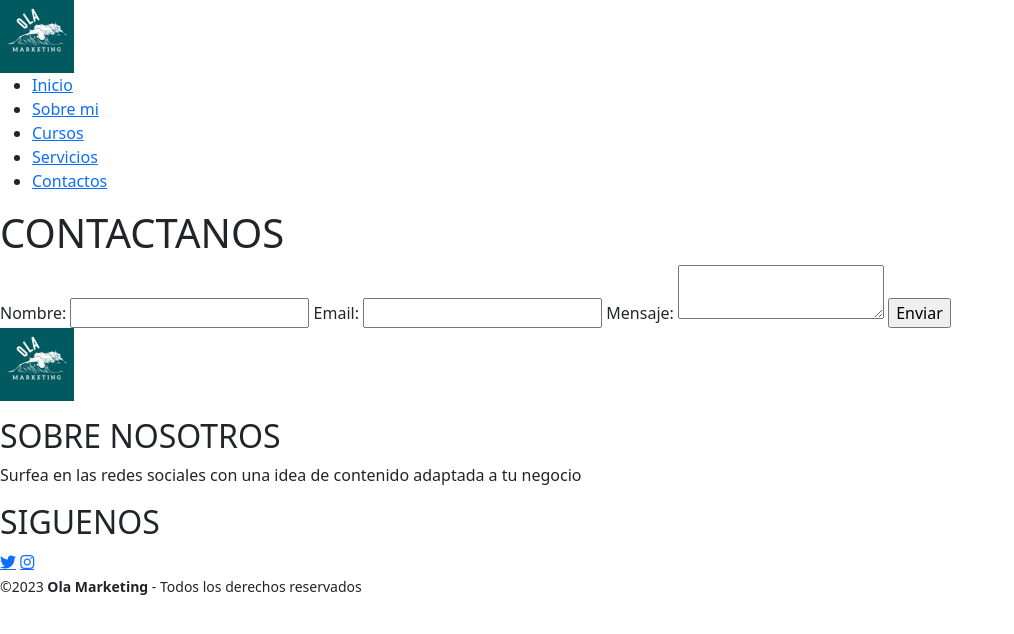
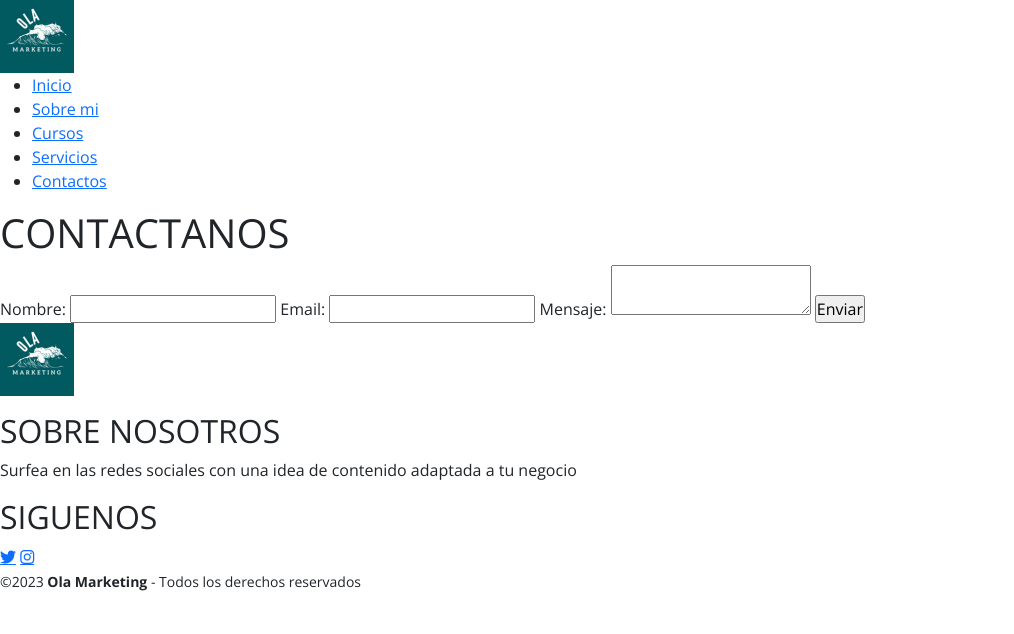
Before and after one commit to mauroortiz5/effective-meme, a website: page pages/contactos.html in a window 1280 px wide. Shown: the whole page, without its empty margins (0-1014 px from the left). Drawn offline with nearby package versions, Linux system fonts and the light colour scheme; files that its build step writes are made by us from their sources.

Commit message:
agrego sass

```diff
--- a/pages/contactos.html
+++ b/pages/contactos.html
@@ -3,6 +3,8 @@
 <head>
     <meta charset="UTF-8">
     <meta name="viewport" content="width=device-width, initial-scale=1.0">
+    <meta name="description" content="Ponte en contacto con nuestro equipo en marketing digital para obtener más información sobre nuestros servicios y cómo podemos ayudarte a alcanzar tus objetivos en línea. Ya sea que necesites asesoramiento estratégico, campañas publicitarias efectivas, optimización de tu presencia en redes sociales o cualquier otra necesidad relacionada con el marketing digital, estamos aquí para ayudarte. Completa el formulario de contacto y nos pondremos en contacto contigo a la brevedad posible. También puedes encontrar nuestra información de contacto, incluyendo dirección de correo electrónico y número de teléfono, para comunicarte directamente con nosotros. Estamos emocionados de trabajar contigo y ayudarte a destacar en el competitivo mundo del marketing digital.">
+    <meta name="keywords" content="contacto, marketing digital, servicio de contacto, información de contacto, comunicarse con nosotros, formularios de contacto, consultas de marketing, asesoramiento en marketing, soporte al cliente, consultas comerciales">
     <link href="https://cdn.jsdelivr.net/npm/bootstrap@5.3.0/dist/css/bootstrap.min.css" rel="stylesheet" integrity="sha384-9ndCyUaIbzAi2FUVXJi0CjmCapSmO7SnpJef0486qhLnuZ2cdeRhO02iuK6FUUVM" crossorigin="anonymous">
     <script src="https://kit.fontawesome.com/a4b626daaa.js" crossorigin="anonymous"></script>
     <link rel="stylesheet" href="../css/style.css">
--- /dev/null
+++ b/scss/html/_cursos.scss
@@ -0,0 +1 @@
+@import "../variables/variables"
--- a/scss/style.scss
+++ b/scss/style.scss
@@ -0,0 +1,9 @@
+@import url('https://fonts.googleapis.com/css2?family=Open+Sans:wght@400;700&display=swap');
+
+/*reset*/
+*{
+    margin: 0;
+    padding: 0;
+    box-sizing: border-box;
+    font-family: 'Open Sans', sans-serif;
+}
--- /dev/null
+++ b/scss/utilidades/_variables.scss
@@ -0,0 +1,3 @@
+//paleta de colores
+$primary-color: rgb(233, 201, 159);
+$secondary-color: #ffffff;
```
Also changed, not shown: index.html (+3 -1 lines), package.json (added, +18 -0 lines), pages/cursos.html (+2 -0 lines), pages/servicio.html (+2 -0 lines), pages/sobremi.html (+2 -0 lines), scss/html/_contactos.scss (added), scss/html/_servicios.scss (added), scss/html/_sobremi.scss (added), scss/utilidades/_mixins.scss (added), 1 other file.
